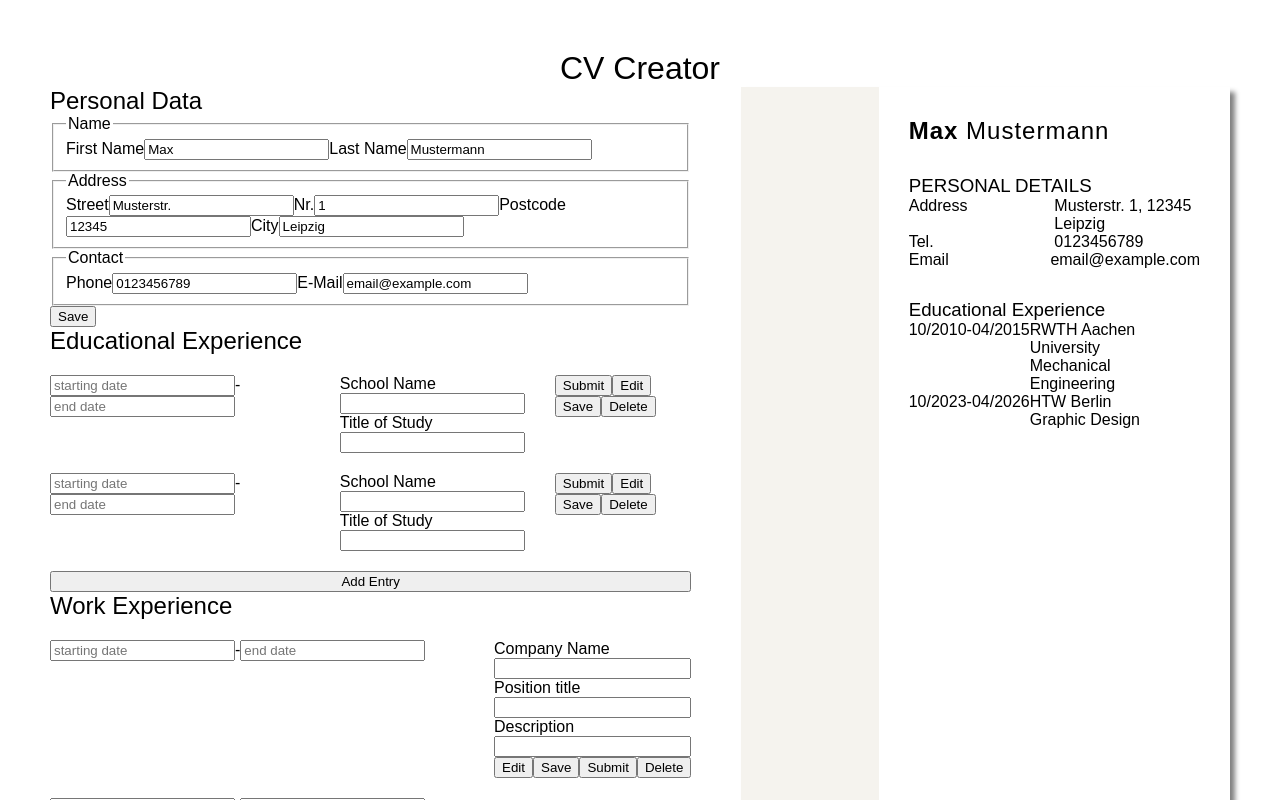
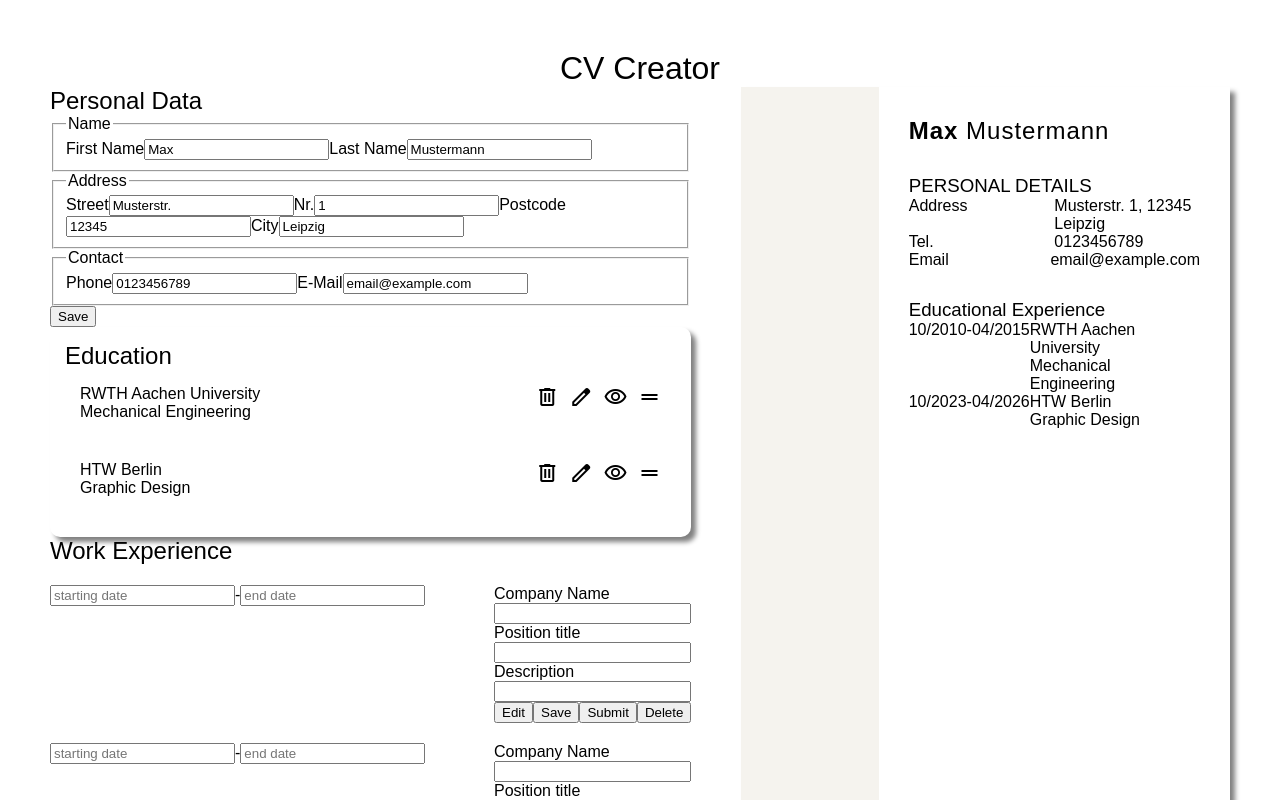
Before and after one commit to tln12/cv-project, a React (Vite) app: page / in a window 1280 px wide. Shown: the top 800 px of the page. Built offline with nearby package versions, Linux system fonts and the light colour scheme; a web font is replaced by a local one.

Commit message:
restructure educational XP and add style and icons

```diff
--- a/index.html
+++ b/index.html
@@ -4,7 +4,8 @@
     <meta charset="UTF-8" />
     <link rel="icon" type="image/svg+xml" href="/vite.svg" />
     <link href="https://fonts.cdnfonts.com/css/gill-sans-mt-2" rel="stylesheet">
-    <meta name="viewport" content="width=device-width, initial-scale=1.0" />
+    <!-- Icons -->
+    <link rel="stylesheet" href="https://fonts.googleapis.com/css2?family=Material+Symbols+Outlined:opsz,wght,FILL,GRAD@40,200,0,0" />    <meta name="viewport" content="width=device-width, initial-scale=1.0" />
     <title>Vite + React</title>
   </head>
   <body>
--- a/src/App.jsx
+++ b/src/App.jsx
@@ -4,7 +4,7 @@ import { v4 as uuidv4 } from 'uuid';
 import './styles/style.css';
 import PersonalDataForm from './components/personal-data/PersonalDataForm';
 import PersonalDataDisplay from './components/personal-data/PersonalDataDisplay';
-import EducationalExperienceForm from './components/educational-experience/EducationalExperienceFOrm';
+import EducationalExperienceControl from './components/educational-experience/EducationalExperienceControl';
 import EducationalExperienceDisplay from './components/educational-experience/EducationalExperienceDisplay';
 import WorkExperienceForm from './components/work-experience/WorkExperienceForm.jsx';
 
@@ -90,11 +90,8 @@ function App() {
             handleSubmit={e => handleSubmit(e)}
             handleEdit={() => handleEdit()}
           />
-          <EducationalExperienceForm
+          <EducationalExperienceControl
             education={education}
-            handleChange={e => handleChange(e)}
-            handleSubmit={e => handleSubmit(e)}
-            handleEdit={() => handleEdit()}
           />
           <WorkExperienceForm />
         </section>
--- /dev/null
+++ b/src/components/educational-experience/EExperience.css
@@ -0,0 +1,27 @@
+* {
+    --padding-control: 15px;
+    /* border all radius */
+    --bar-control: 10px;
+}
+#ee-control {
+    box-shadow: 5px 5px 5px grey;
+    border-radius: var(--bar-control);
+    padding: var(--padding-control);
+}
+#ee-control .ee-c-info {
+    display: flex;
+    flex-direction: column;
+}
+#ee-control .ee-c-entry {
+    padding: var(--padding-control);
+    background-color: white;
+    border-radius: var(--bar-control);
+    border-color: #F5F3EE;
+    margin-bottom: 10px;
+    display: flex;
+    justify-content: space-between;
+}
+#ee-control .ee-c-tools {
+    display: flex;
+    gap: 10px;
+}
--- /dev/null
+++ b/src/components/educational-experience/EducationalExperienceControl.jsx
@@ -0,0 +1,79 @@
+import { useState } from 'react';
+import './EExperience.css';
+
+function EEListElement({ entry, handleEdit }) {
+    return(
+        <li className='ee-c-entry'>
+            <div className='ee-c-info'>
+                <span>{entry.schoolName}</span>
+                <span>{entry.titleOfStudy}</span>
+            </div>
+            <div className="ee-c-tools">
+                <span className="material-symbols-outlined">delete</span>
+                <span className="material-symbols-outlined" data-id={entry.id} onClick={handleEdit}>edit</span>
+                <span className="material-symbols-outlined">visibility</span>
+                <span className="material-symbols-outlined ">drag_handle</span>
+            </div>
+        </li>
+    );
+}
+
+function EEList( {education, handleEdit} ) {
+    let educationEntries = education.map(entry => {
+        return(
+            <EEListElement
+                key={entry.id}
+                entry={entry}
+                handleEdit={handleEdit}
+            />
+        );
+    });
+    return <ul>{educationEntries}</ul>;
+}
+
+function EEForm({ education, handleReturn }) {
+    return(
+        <form className="ee-entry">
+            <span className="material-symbols-outlined" onClick={handleReturn}>arrow_back</span>
+            <div className="ee-date">
+                <input id="starting-date" placeholder='starting date' value={education.startingDate}></input>
+                <span>-</span>
+                <input id="end-date" placeholder='end date' value={education.endDate}></input>
+            </div>
+            <div className="ee-info">
+                <label>School Name</label>
+                <input id="school-name" value={education.schoolName}></input>
+                <label>Title of Study</label>
+                <input id="title-of-study" value={education.titleOfStudy}></input>
+            </div>
+            <div className="ee-tools">
+                <button type="submit">Submit</button>
+                <button>Edit</button>
+                <button>Save</button>
+                <button>Delete</button>
+            </div>
+            <button type='submit'><span className="material-symbols-outlined" onClick={handleReturn}>check</span></button>
+        </form>
+    );
+}
+
+export default function EducationalExperienceControl( {education} ) {
+    const [formShown, setFormShown] = useState(false);
+    const [focus, setFocus] = useState('');
+    const content = formShown ? <EEForm education={focus} handleReturn={() => handleReturn()}/> : <EEList education={education} handleEdit={(e) => handleEdit(e)}/>;
+
+    const handleEdit = e => {
+        const found = education.find(element => element.id == e.target.attributes['data-id'].value);
+        setFocus(found);
+        setFormShown(true);
+    };
+
+    const handleReturn = () => setFormShown(false);
+
+    return(
+        <section id="ee-control">
+            <h2 >Education</h2>
+            {content}
+        </section>
+    );
+}
--- a/src/components/educational-experience/EducationalExperienceForm.jsx
+++ /dev/null
@@ -1,13 +0,0 @@
-import EducationalExperienceFormEntry from "./EducationalExperienceFormEntry";
-
-export default function EducationalExperienceForm({ education, handleChange, handleSubmit, handleEdit}) {
-
-    return(
-        <div id="ee">
-            <h2>Educational Experience</h2>
-            <EducationalExperienceFormEntry />
-            <EducationalExperienceFormEntry />
-            <button>Add Entry</button>
-        </div>
-    );
-}
--- a/src/components/educational-experience/EducationalExperienceFormEntry.jsx
+++ /dev/null
@@ -1,24 +0,0 @@
-
-export default function EducationalExperienceFormEntry() {
-    return(
-        <form className="ee-entry">
-            <div className="ee-date">
-                <input placeholder='starting date'></input>
-                <span>-</span>
-                <input placeholder='end date'></input>
-            </div>
-            <div className="ee-info">
-                <label>School Name</label>
-                <input></input>
-                <label>Title of Study</label>
-                <input></input>
-            </div>
-            <div className="ee-tools">
-                <button type="submit">Submit</button>
-                <button>Edit</button>
-                <button>Save</button>
-                <button>Delete</button>
-            </div>
-        </form>
-    );
-}
```
